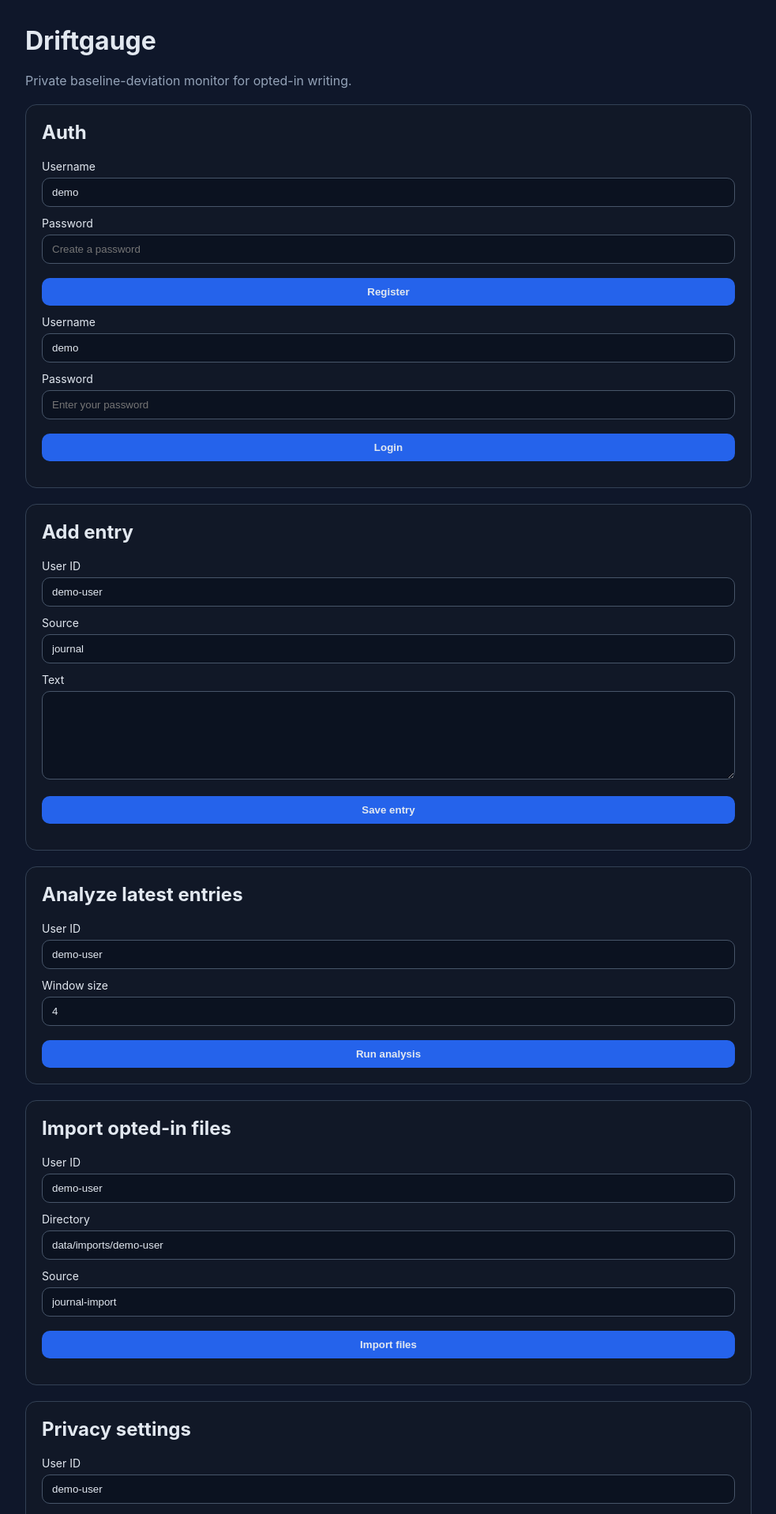
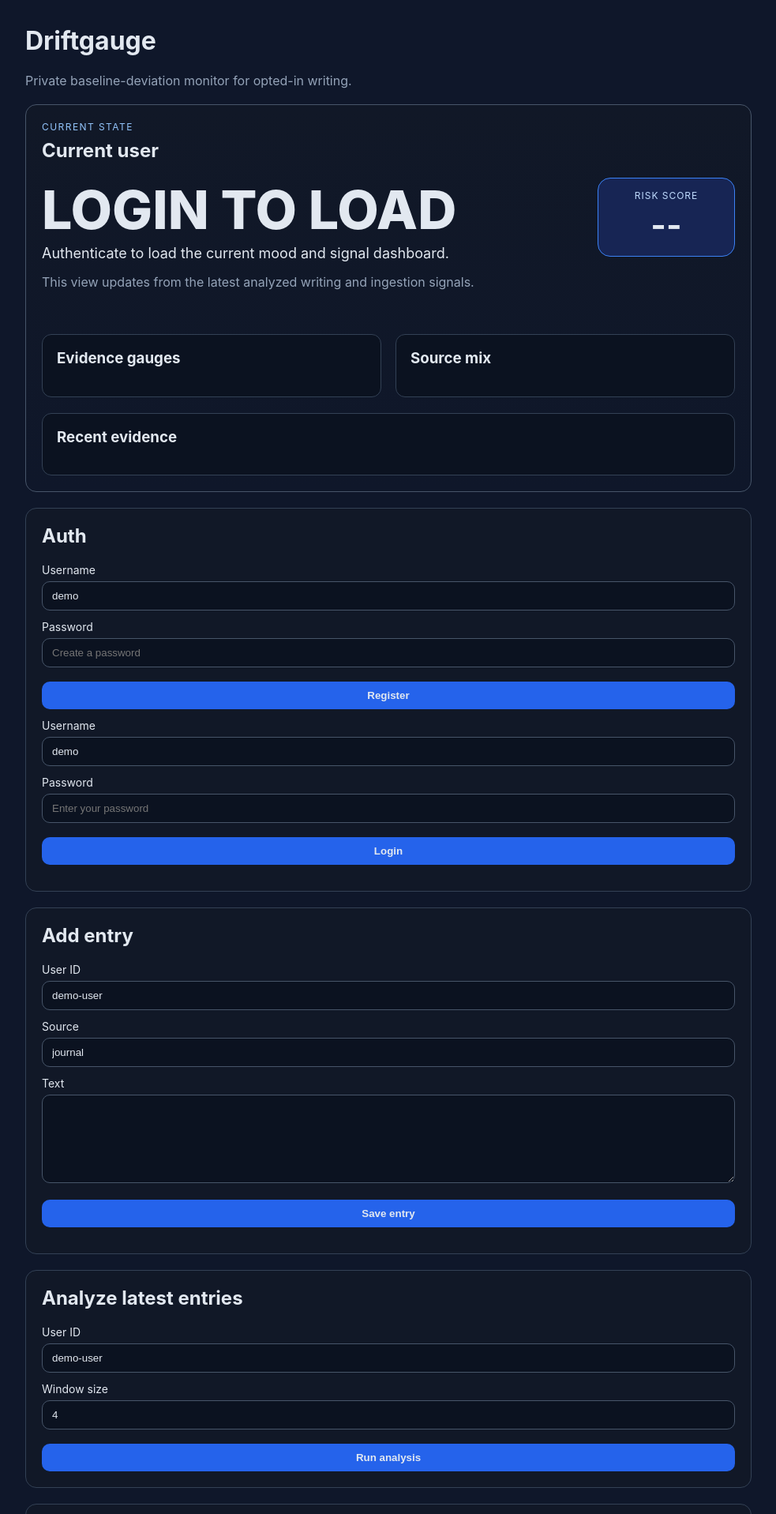
Before and after one commit to driftgauge/driftgauge, a FastAPI app: page / in a window 1280 px wide. Shown: the top 1917 px of the page at 79% size, without its empty margins (148-1131 px from the left). Run offline with FastAPI, Linux system fonts and the light colour scheme.

Commit message:
feat: add state dashboard and handle-based social seeding

```diff
--- a/app/main.py
+++ b/app/main.py
@@ -1,5 +1,6 @@
 from __future__ import annotations
 
+from collections import Counter
 from datetime import timezone
 
 import asyncio
@@ -29,6 +30,20 @@ STATIC_DIR = BASE_DIR / "app" / "static"
 TEMPLATES_DIR = BASE_DIR / "app" / "templates"
 RUN_BACKGROUND_LOOP = background_loop_enabled()
 
+STATE_LABELS = {
+    "none": "STEADY",
+    "low": "WATCH",
+    "moderate": "ELEVATED",
+    "high": "HIGH CONCERN",
+}
+
+STATE_SUMMARIES = {
+    "none": "No strong deviation from Nate's recent baseline.",
+    "low": "A few signals are drifting away from baseline.",
+    "moderate": "Several signals are elevated and worth a closer look.",
+    "high": "Multiple signals are sharply elevated right now.",
+}
+
 
 def resolve_user_id(requested_user_id: str | None = None) -> str:
     if single_user_enabled():
@@ -36,6 +51,111 @@ def resolve_user_id(requested_user_id: str | None = None) -> str:
     if requested_user_id:
         return requested_user_id
     raise HTTPException(status_code=400, detail="user_id is required")
+
+
+def build_evidence(feature_summary: dict) -> list[dict[str, str | float | int]]:
+    def clamp(value: float, floor: float = 0.0, ceiling: float = 100.0) -> float:
+        return max(floor, min(ceiling, value))
+
+    return [
+        {
+            "key": "posting_volume_ratio",
+            "label": "Posting volume vs baseline",
+            "display": f"{feature_summary['posting_volume_ratio']:.2f}x",
+            "percent": clamp((feature_summary['posting_volume_ratio'] / 2.5) * 100),
+        },
+        {
+            "key": "late_night_ratio",
+            "label": "Late-night posting ratio",
+            "display": f"{round(feature_summary['late_night_ratio'] * 100)}%",
+            "percent": clamp(feature_summary['late_night_ratio'] * 100),
+        },
+        {
+            "key": "average_length_delta",
+            "label": "Writing length shift",
+            "display": f"{feature_summary['average_length_delta']:+.2f}",
+            "percent": clamp(max(feature_summary['average_length_delta'], 0.0) / 1.5 * 100),
+        },
+        {
+            "key": "elevated_language_hits",
+            "label": "Elevated language hits",
+            "display": str(feature_summary['elevated_language_hits']),
+            "percent": clamp(feature_summary['elevated_language_hits'] / 5 * 100),
+        },
+        {
+            "key": "paranoia_language_hits",
+            "label": "Paranoia language hits",
+            "display": str(feature_summary['paranoia_language_hits']),
+            "percent": clamp(feature_summary['paranoia_language_hits'] / 5 * 100),
+        },
+        {
+            "key": "urgency_language_hits",
+            "label": "Urgency language hits",
+            "display": str(feature_summary['urgency_language_hits']),
+            "percent": clamp(feature_summary['urgency_language_hits'] / 5 * 100),
+        },
+        {
+            "key": "punctuation_intensity_delta",
+            "label": "Punctuation intensity shift",
+            "display": f"{feature_summary['punctuation_intensity_delta']:+.4f}",
+            "percent": clamp(max(feature_summary['punctuation_intensity_delta'], 0.0) / 0.03 * 100),
+        },
+        {
+            "key": "coherence_signal",
+            "label": "Coherence pressure",
+            "display": f"{round((1 - feature_summary['coherence_signal']) * 100)}%",
+            "percent": clamp((1 - feature_summary['coherence_signal']) * 100),
+        },
+    ]
+
+
+def build_dashboard_summary(user_id: str) -> dict:
+    entries = list_entries(user_id=user_id, limit=40)
+    subject_name = single_user_display_name() if single_user_enabled() else user_id
+
+    if len(entries) < 3:
+        return {
+            "status": "insufficient_data",
+            "subject_name": subject_name,
+            "headline": "NOT ENOUGH DATA",
+            "summary": "Need at least 3 entries before Driftgauge can score a current state.",
+            "risk_score": None,
+            "level": None,
+            "explanation": "Add more entries or let ingestion pull in more public posts first.",
+            "evidence": [],
+            "source_breakdown": [],
+            "recent_entries": [],
+            "recommendations": [],
+        }
+
+    ordered_entries = sorted(entries, key=lambda item: item.created_at)
+    alert = analyze_entries(ordered_entries, window_size=min(10, len(ordered_entries)))
+    feature_summary = alert.feature_summary.model_dump()
+    source_counts = Counter(entry.source for entry in entries[:20])
+
+    return {
+        "status": "ready",
+        "subject_name": subject_name,
+        "headline": STATE_LABELS[alert.level],
+        "summary": STATE_SUMMARIES[alert.level],
+        "risk_score": alert.risk_score,
+        "level": alert.level,
+        "explanation": alert.explanation,
+        "evidence": build_evidence(feature_summary),
+        "feature_summary": feature_summary,
+        "source_breakdown": [
+            {"label": source, "count": count} for source, count in source_counts.most_common(6)
+        ],
+        "recent_entries": [
+            {
+                "source": entry.source,
+                "created_at": entry.created_at.isoformat(),
+                "preview": entry.text[:180],
+            }
+            for entry in entries[:5]
+        ],
+        "recommendations": alert.recommendations,
+    }
 
 
 def ensure_single_user_defaults() -> None:
@@ -106,6 +226,11 @@ def index(request: Request):
 @app.get("/health", response_model=HealthResponse)
 def health() -> HealthResponse:
     return HealthResponse(status="ok")
+
+
+@app.get("/dashboard/summary")
+def dashboard_summary(user_id: str | None = None, _: str = Depends(require_auth)):
+    return build_dashboard_summary(resolve_user_id(user_id))
 
 
 @app.post("/auth/register")
--- a/app/static/app.js
+++ b/app/static/app.js
@@ -12,6 +12,83 @@ function currentEntriesUserId() {
 
 function currentSourcesUserId() {
   return document.querySelector('#source-form input[name="user_id"]')?.value || 'demo-user';
+}
+
+function renderDashboardPlaceholder(label, summary, explanation) {
+  document.getElementById('state-label').textContent = label;
+  document.getElementById('state-summary').textContent = summary;
+  document.getElementById('state-explanation').textContent = explanation;
+  document.getElementById('state-score').textContent = '--';
+  document.getElementById('evidence-gauges').innerHTML = '';
+  document.getElementById('source-breakdown').innerHTML = '';
+  document.getElementById('recent-evidence').innerHTML = '';
+}
+
+function renderGauge(item) {
+  return `
+    <div class="gauge-card">
+      <div class="gauge-header">
+        <span>${item.label}</span>
+        <strong>${item.display}</strong>
+      </div>
+      <div class="gauge-track"><span style="width:${item.percent}%"></span></div>
+    </div>
+  `;
+}
+
+function renderSourceBar(item, maxCount) {
+  const width = maxCount ? Math.max(8, (item.count / maxCount) * 100) : 0;
+  return `
+    <div class="source-bar-row">
+      <div class="source-meta">
+        <span>${item.label}</span>
+        <strong>${item.count}</strong>
+      </div>
+      <div class="source-bar"><span style="width:${width}%"></span></div>
+    </div>
+  `;
+}
+
+async function refreshDashboard() {
+  if (!authToken) {
+    renderDashboardPlaceholder('LOGIN TO LOAD', 'Authenticate to load the current mood and signal dashboard.', 'This view updates from the latest analyzed writing and ingestion signals.');
+    return;
+  }
+
+  const userId = currentEntriesUserId();
+  const res = await apiFetch(`/dashboard/summary?user_id=${encodeURIComponent(userId)}`);
+  const body = await res.json();
+  if (!res.ok) {
+    renderDashboardPlaceholder('UNAVAILABLE', 'Dashboard data could not be loaded.', body.detail || 'Try logging in again.');
+    return;
+  }
+
+  document.getElementById('state-subject').textContent = body.subject_name;
+  document.getElementById('state-label').textContent = body.headline;
+  document.getElementById('state-summary').textContent = body.summary;
+  document.getElementById('state-explanation').textContent = body.explanation;
+  document.getElementById('state-score').textContent = body.risk_score ?? '--';
+
+  const gauges = document.getElementById('evidence-gauges');
+  gauges.innerHTML = (body.evidence || []).map(renderGauge).join('') || '<p class="subtle">No evidence gauges yet.</p>';
+
+  const sourceBreakdown = document.getElementById('source-breakdown');
+  const sourceData = body.source_breakdown || [];
+  const maxCount = sourceData.reduce((max, item) => Math.max(max, item.count), 0);
+  sourceBreakdown.innerHTML = sourceData.map((item) => renderSourceBar(item, maxCount)).join('') || '<p class="subtle">No source evidence yet.</p>';
+
+  const recentEvidence = document.getElementById('recent-evidence');
+  recentEvidence.innerHTML = '';
+  for (const entry of body.recent_entries || []) {
+    const li = document.createElement('li');
+    li.textContent = `[${entry.created_at}] ${entry.source}: ${entry.preview}`;
+    recentEvidence.appendChild(li);
+  }
+  if (!(body.recent_entries || []).length) {
+    const li = document.createElement('li');
+    li.textContent = 'No recent evidence yet.';
+    recentEvidence.appendChild(li);
+  }
 }
 
 async function refreshSources() {
@@ -78,6 +155,7 @@ if (registerForm) {
     const body = await res.json();
     if (body.token) {
       storeAuthToken(body.token);
+      await refreshDashboard();
     }
     document.getElementById('auth-result').textContent = JSON.stringify(body, null, 2);
   });
@@ -95,6 +173,7 @@ document.getElementById('login-form').addEventListener('submit', async (event) =
   const body = await res.json();
   if (body.token) {
     storeAuthToken(body.token);
+    await refreshDashboard();
   }
   document.getElementById('auth-result').textContent = JSON.stringify(body, null, 2);
 });
@@ -111,6 +190,7 @@ document.getElementById('entry-form').addEventListener('submit', async (event) =
   const body = await res.json();
   document.getElementById('entry-result').textContent = JSON.stringify(body, null, 2);
   await refreshEntries();
+  await refreshDashboard();
 });
 
 document.getElementById('analyze-form').addEventListener('submit', async (event) => {
@@ -136,6 +216,7 @@ document.getElementById('analyze-form').addEventListener('submit', async (event)
     li.textContent = item;
     ul.appendChild(li);
   }
+  await refreshDashboard();
 });
 
 const importForm = document.getElementById('import-form');
@@ -152,6 +233,7 @@ if (importForm) {
     const body = await res.json();
     document.getElementById('import-result').textContent = JSON.stringify(body, null, 2);
     await refreshEntries();
+    await refreshDashboard();
   });
 }
 
@@ -190,6 +272,7 @@ document.getElementById('run-schedule-now').addEventListener('click', async () =
   const res = await apiFetch('/schedule/run', { method: 'POST' });
   const body = await res.json();
   document.getElementById('schedule-result').textContent = JSON.stringify(body, null, 2);
+  await refreshDashboard();
 });
 
 document.getElementById('alert-settings-form').addEventListener('submit', async (event) => {
@@ -228,6 +311,7 @@ document.getElementById('run-ingestion-now').addEventListener('click', async ()
   document.getElementById('ingestion-result').textContent = JSON.stringify(body, null, 2);
   await refreshSources();
   await refreshEntries();
+  await refreshDashboard();
 });
 
 document.getElementById('refresh-sources').addEventListener('click', refreshSources);
@@ -235,3 +319,4 @@ document.getElementById('refresh-entries').addEventListener('click', refreshEntr
 
 refreshEntries();
 refreshSources();
+refreshDashboard();
--- a/app/static/styles.css
+++ b/app/static/styles.css
@@ -27,6 +27,112 @@ h1, h2, h3 {
   margin: 20px 0;
 }
 
+.state-card {
+  background: linear-gradient(180deg, #111827 0%, #0f172a 100%);
+  border-color: #475569;
+}
+
+.eyebrow {
+  text-transform: uppercase;
+  letter-spacing: 0.12em;
+  font-size: 12px;
+  color: #93c5fd;
+  margin: 0 0 8px;
+}
+
+.state-row {
+  display: flex;
+  justify-content: space-between;
+  gap: 24px;
+  align-items: flex-start;
+}
+
+.state-label {
+  font-size: clamp(38px, 8vw, 68px);
+  font-weight: 800;
+  line-height: 0.95;
+  margin: 8px 0 12px;
+}
+
+.state-summary {
+  font-size: 18px;
+  margin: 0 0 10px;
+}
+
+.score-pill {
+  min-width: 140px;
+  padding: 14px 16px;
+  border-radius: 16px;
+  background: #172554;
+  border: 1px solid #3b82f6;
+  text-align: center;
+}
+
+.score-pill span {
+  display: block;
+  font-size: 12px;
+  color: #bfdbfe;
+  text-transform: uppercase;
+  letter-spacing: 0.08em;
+}
+
+.score-pill strong {
+  display: block;
+  font-size: 42px;
+  margin-top: 4px;
+}
+
+.dashboard-grid {
+  display: grid;
+  grid-template-columns: repeat(auto-fit, minmax(280px, 1fr));
+  gap: 18px;
+  margin-top: 20px;
+}
+
+.dashboard-panel {
+  margin-top: 20px;
+  padding: 18px;
+  border-radius: 12px;
+  background: #0b1220;
+  border: 1px solid #334155;
+}
+
+.evidence-gauges,
+.source-breakdown {
+  display: grid;
+  gap: 12px;
+}
+
+.gauge-card,
+.source-bar-row {
+  display: grid;
+  gap: 8px;
+}
+
+.gauge-header,
+.source-meta {
+  display: flex;
+  justify-content: space-between;
+  gap: 12px;
+  font-size: 14px;
+}
+
+.gauge-track,
+.source-bar {
+  height: 10px;
+  border-radius: 999px;
+  background: #1e293b;
+  overflow: hidden;
+}
+
+.gauge-track span,
+.source-bar span {
+  display: block;
+  height: 100%;
+  border-radius: 999px;
+  background: linear-gradient(90deg, #38bdf8 0%, #3b82f6 45%, #a855f7 100%);
+}
+
 label {
   display: block;
   margin: 12px 0;
@@ -44,7 +150,7 @@ label {
   margin: 0;
 }
 
-input, textarea, button {
+input, textarea, button, select {
   width: 100%;
   margin-top: 6px;
   border-radius: 10px;
@@ -90,3 +196,13 @@ pre {
 .entries li {
   margin: 10px 0;
 }
+
+@media (max-width: 720px) {
+  .state-row {
+    flex-direction: column;
+  }
+
+  .score-pill {
+    width: 100%;
+  }
+}
--- a/app/templates/index.html
+++ b/app/templates/index.html
@@ -10,6 +10,36 @@
   <main class="container">
     <h1>Driftgauge</h1>
     <p class="subtle">Private baseline-deviation monitor for opted-in writing.</p>
+
+    <section class="card state-card" id="state-card">
+      <p class="eyebrow">Current state</p>
+      <h2 id="state-subject">{{ single_user_display_name if single_user_enabled else 'Current user' }}</h2>
+      <div class="state-row">
+        <div>
+          <p class="state-label" id="state-label">LOGIN TO LOAD</p>
+          <p class="state-summary" id="state-summary">Authenticate to load the current mood and signal dashboard.</p>
+          <p class="subtle" id="state-explanation">This view updates from the latest analyzed writing and ingestion signals.</p>
+        </div>
+        <div class="score-pill">
+          <span>Risk score</span>
+          <strong id="state-score">--</strong>
+        </div>
+      </div>
+      <div class="dashboard-grid">
+        <section class="dashboard-panel">
+          <h3>Evidence gauges</h3>
+          <div id="evidence-gauges" class="evidence-gauges"></div>
+        </section>
+        <section class="dashboard-panel">
+          <h3>Source mix</h3>
+          <div id="source-breakdown" class="source-breakdown"></div>
+        </section>
+      </div>
+      <section class="dashboard-panel">
+        <h3>Recent evidence</h3>
+        <ul id="recent-evidence" class="entries"></ul>
+      </section>
+    </section>
 
     <section class="card">
       <h2>Auth</h2>
```
Also changed, not shown: app/config.py (+51 -9 lines), tests/test_api.py (+43 -2 lines), tests/test_ui.py (+2 -1 lines), README.md, 1 other file.
